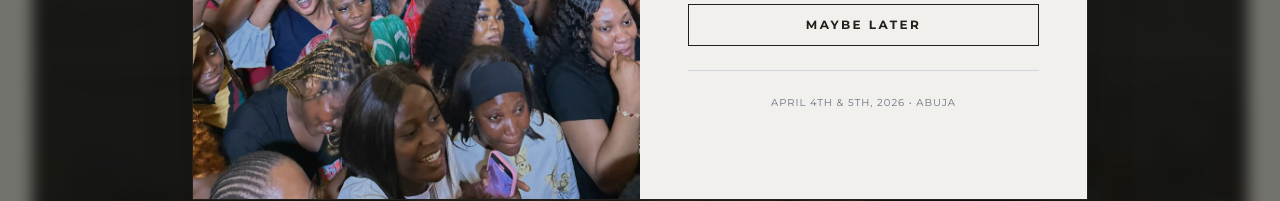
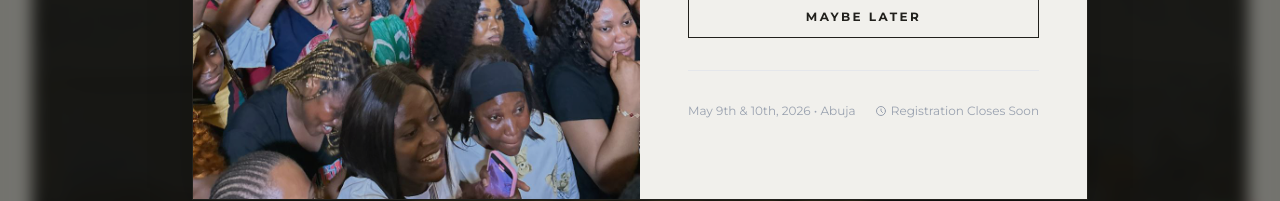
Before and after one commit to lamiodi/WodibenuahFair, a React (Vite) app in the folder wodifair-app/: page / in a window 1280 px wide. Shown: the part 499-700 px from the top of the page. Built offline with nearby package versions, Linux system fonts and the light colour scheme; no server answers; a web font is replaced by a local one.

Commit message:
fix: update Abuja event date from April 4th-5th to May 9th-10th 2026
Update date references in both Home page and HomePopup component to reflect corrected event schedule. Also enhance popup footer with visual indicator for registration deadline.

```diff
--- a/wodifair-app/src/components/HomePopup.jsx
+++ b/wodifair-app/src/components/HomePopup.jsx
@@ -101,10 +101,13 @@ const HomePopup = () => {
                 </button>
               </div>
 
-              <div className="mt-6 pt-6 border-t border-gray-300 text-center">
-                <p className="text-[10px] text-gray-500 uppercase tracking-widest">
-                  April 4th & 5th, 2026 • Abuja
-                </p>
+              {/* Bottom Info */}
+              <div className="mt-8 pt-8 border-t border-gray-200 text-xs text-gray-400 flex items-center justify-between">
+                <span>May 9th & 10th, 2026 • Abuja</span>
+                <span className="flex items-center gap-1">
+                  <svg className="w-3 h-3" fill="none" stroke="currentColor" viewBox="0 0 24 24"><path strokeLinecap="round" strokeLinejoin="round" strokeWidth={2} d="M12 8v4l3 3m6-3a9 9 0 11-18 0 9 9 0 0118 0z" /></svg>
+                  Registration Closes Soon
+                </span>
               </div>
             </div>
           </motion.div>
--- a/wodifair-app/src/pages/Home.jsx
+++ b/wodifair-app/src/pages/Home.jsx
@@ -224,7 +224,7 @@ import { motion, AnimatePresence } from 'framer-motion';
             {/* Abuja */}
             <div className="group border border-deep-black p-8 hover:bg-deep-black hover:text-white transition-all duration-300 flex flex-col items-center text-center">
               <h3 className="text-3xl font-heading font-bold uppercase mb-2">Abuja</h3>
-              <p className="text-sm font-bold tracking-[0.2em] uppercase mb-8 opacity-70">April 4th & 5th, 2026</p>
+              <p className="text-sm font-bold tracking-[0.2em] uppercase mb-8 opacity-70">May 9th & 10th, 2026</p>
               <Link
                 to="/register?location=Abuja"
                 className="mt-auto inline-block px-8 py-3 border border-current text-xs font-bold uppercase tracking-[0.2em] hover:bg-white hover:text-deep-black transition-colors"
```
